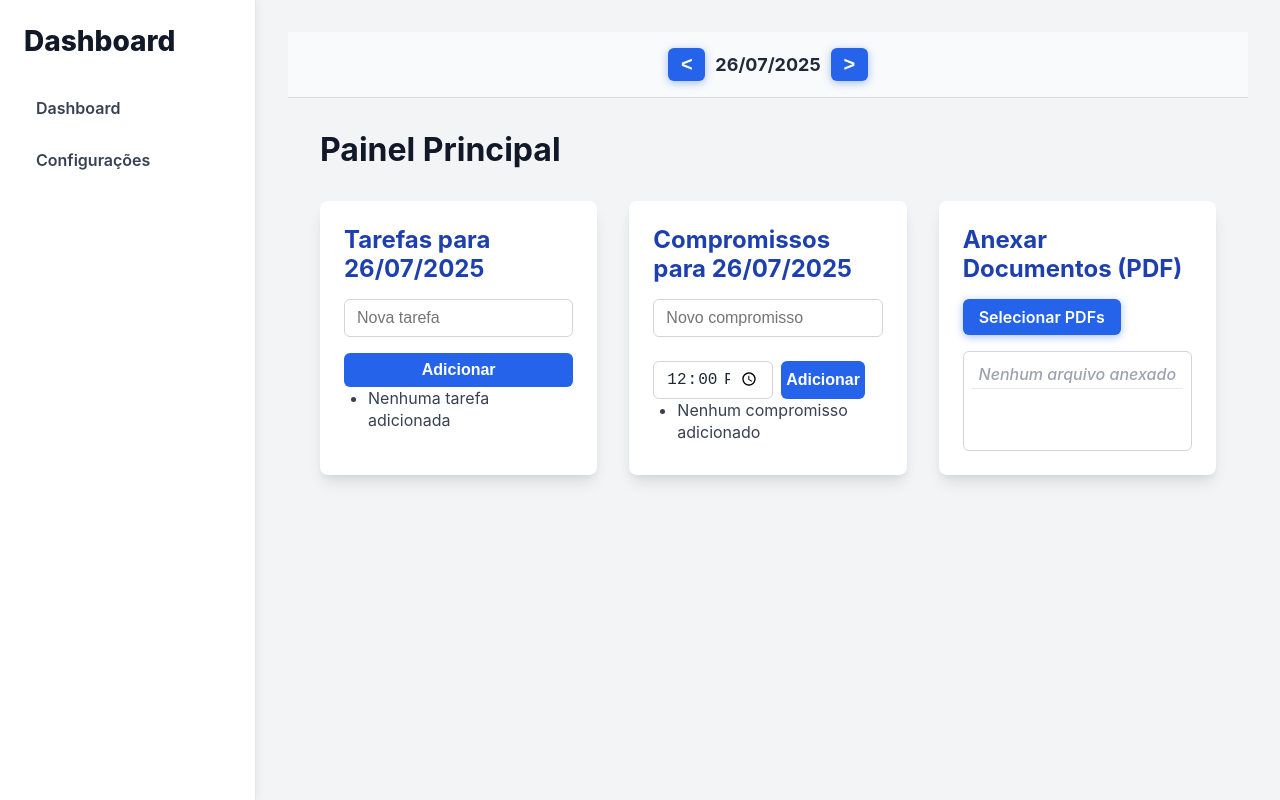
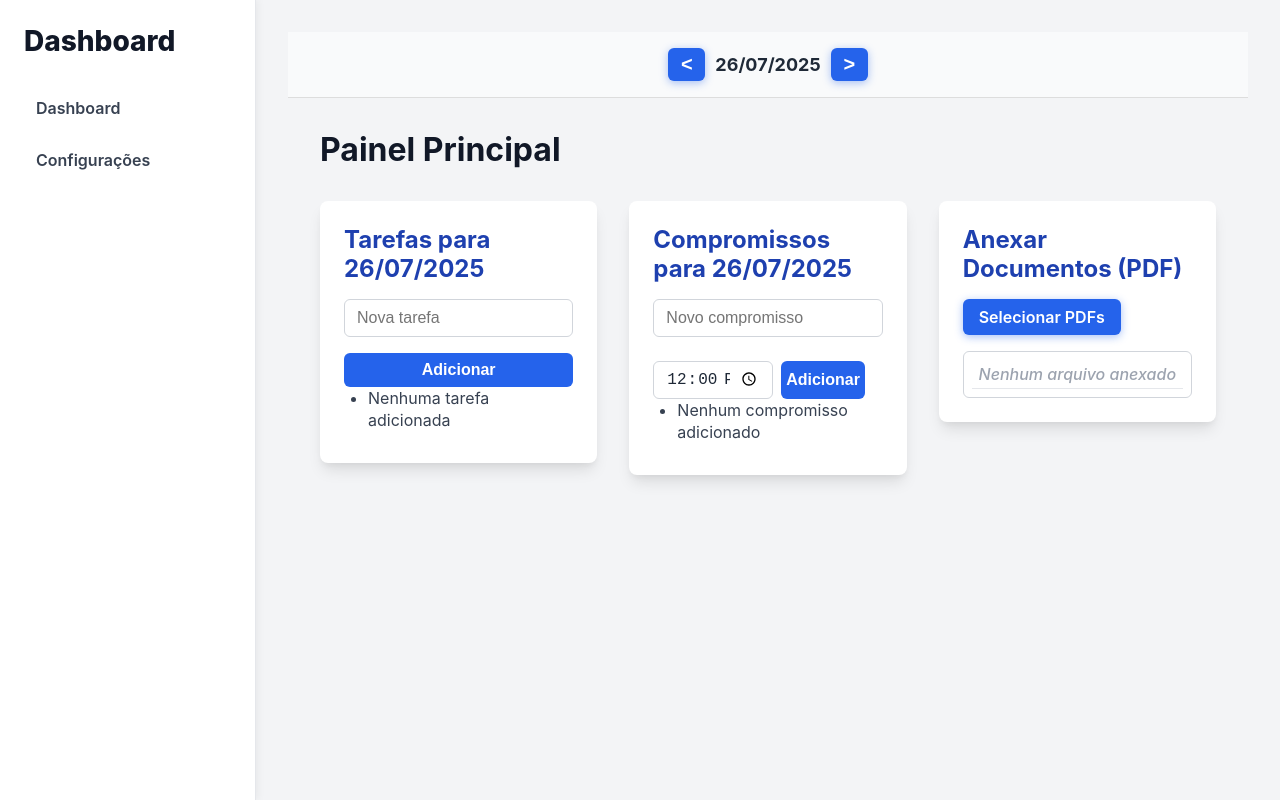
Before and after one commit to eduardo20694/meuplanejador, a React (Vite) app: page / in a window 1280 px wide. Built offline with nearby package versions, Linux system fonts and the light colour scheme.

Commit message:
Att dos cards

```diff
--- a/src/styles/global.css
+++ b/src/styles/global.css
@@ -109,16 +109,17 @@ h2.main-title {
   color: #111827;
 }
 
-/* Grid responsivo */
 .grid {
   display: grid;
   grid-template-columns: 1fr;
   gap: 2rem;
+  align-items: start; /* adiciona para evitar esticar */
 }
 
 @media (min-width: 768px) {
   .grid {
     grid-template-columns: repeat(3, 1fr);
+    align-items: start; /* adiciona para evitar esticar */
   }
 }
 
@@ -153,8 +154,7 @@ h2.main-title {
 ul.list {
   list-style-type: disc;
   padding-left: 1.5rem;
-  max-height: 15rem;
-  overflow-y: auto;
+  overflow-y: visible;
   color: #374151;
 }
 
```
Also changed, not shown: src/pages/Dashboard.jsx (indentation only).
